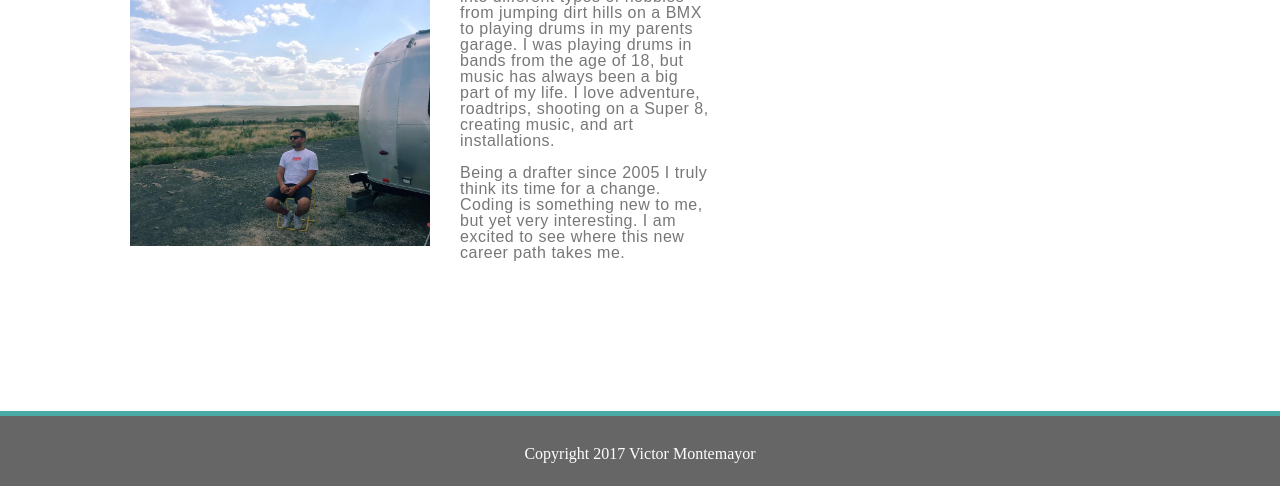
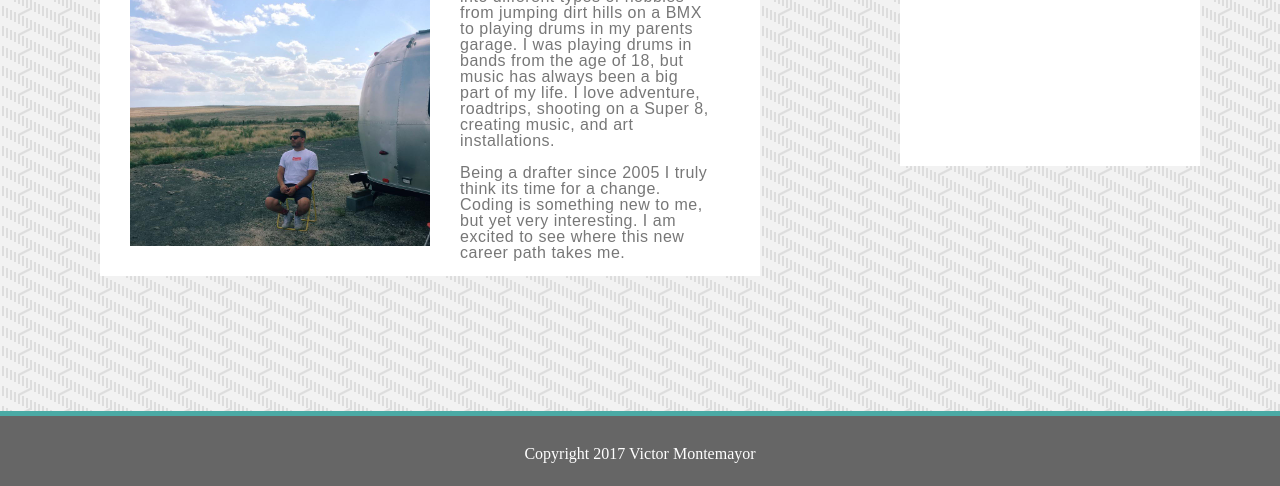
Before and after one commit to vikmm/Basic-Portfolio, a plain HTML site: page index.html in a window 1280 px wide. Shown: the part 314-800 px from the top of the page. Drawn offline with Linux system fonts and the light colour scheme.

Commit message:
background link

```diff
--- a/assets/css/style.css
+++ b/assets/css/style.css
@@ -35,7 +35,7 @@ header {
 }
 
 html {
-	background: url("./assets/images/small_steps.png");
+	background-image: url(../images/small_steps.png);
 }
 
 
```
